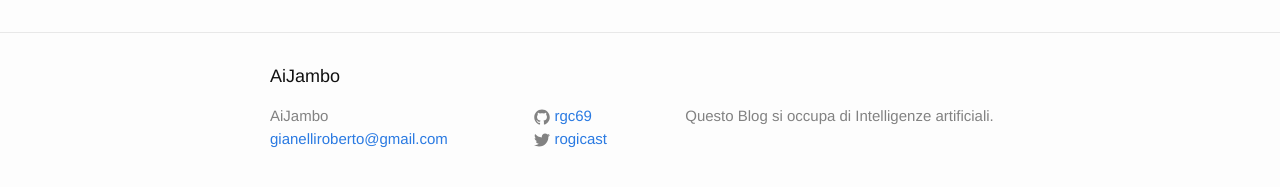
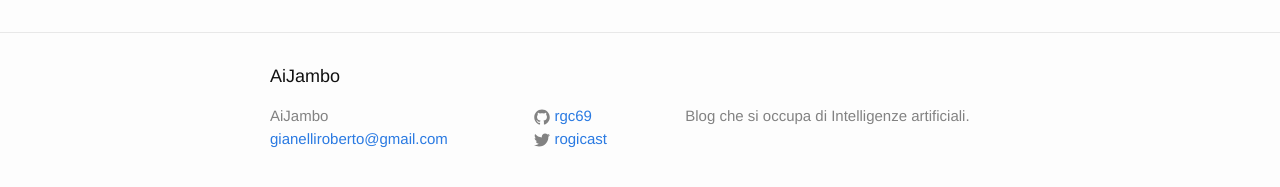
Before and after one commit to rgc69/rgc69.github.io, a Jekyll site: the page built from index.html, in a window 1280 px wide. Shown: the part 444-631 px from the top of the page. Built offline with Jekyll 4.4.1, drawn with Linux system fonts in a browser that asks for light colours.

Commit message:
Argomento del blog

```diff
--- a/_config.yml
+++ b/_config.yml
@@ -8,7 +8,7 @@
 # Site settings
 title: AiJambo
 email: gianelliroberto@gmail.com
-description: Questo Blog si occupa di Intelligenze artificiali.
+description: Blog che si occupa di Intelligenze artificiali.
 baseurl: "" # the subpath of your site, e.g. /blog
 url: "http://yourdomain.com" # the base hostname & protocol for your site
 twitter_username: rogicast
```
